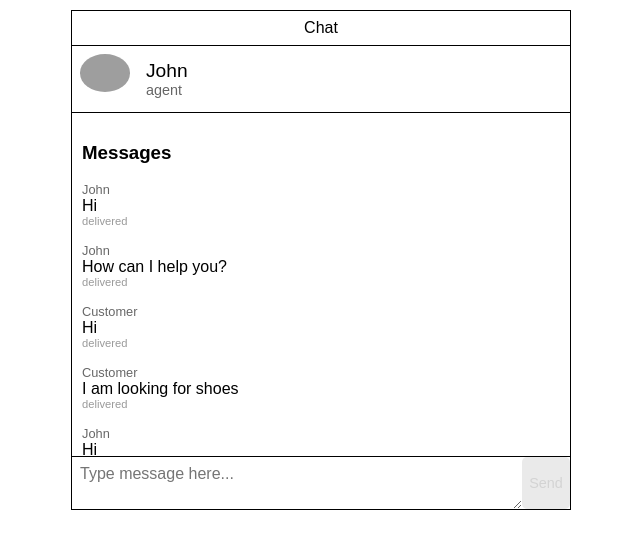
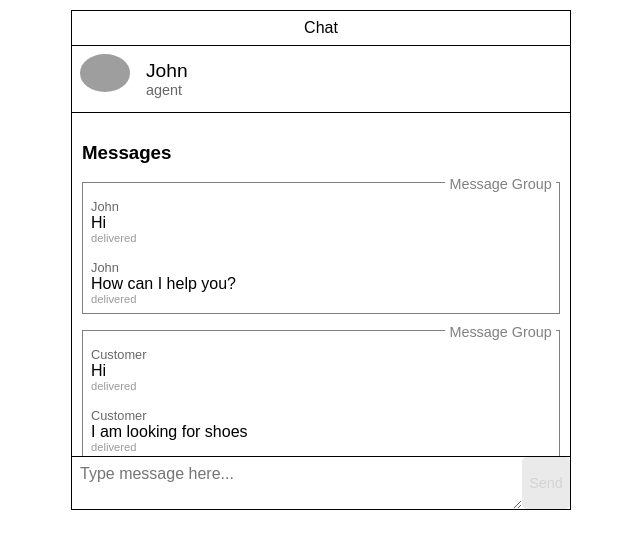
Before and after one commit to livechat/workshops-react-perf, a React (Create React App) app: page / in a window 1280 px wide. Shown: the top 548 px of the page, without its empty margins (319-959 px from the left). Built offline with nearby package versions, Linux system fonts and the light colour scheme; grey boxes are pictures that could not be loaded; what why-did-you-update would draw is missing.

Commit message:
added group styles

```diff
--- a/src/MessageList.js
+++ b/src/MessageList.js
@@ -7,11 +7,13 @@ class MessageList extends React.PureComponent {
     return (
       <div className="messageList">
         <h3>Messages</h3>
-        {messages.map(group => {
-          return group.map(messageId => (
-            <MessageListItem key={messageId} id={messageId} />
-          ));
-        })}
+        {messages.map(group => (
+          <div className="messageGroup">
+            {group.map(messageId => (
+              <MessageListItem key={messageId} id={messageId} />
+            ))}
+          </div>
+        ))}
       </div>
     );
   }
--- a/src/index.css
+++ b/src/index.css
@@ -28,6 +28,26 @@ textarea {
   border-top: 1px solid #000;
   border-bottom: 1px solid #000;
   padding: 10px;
+}
+
+.messageGroup {
+  border: 1px solid gray;
+  margin: 0 0 1em;
+  padding: 0 0.5em 0.5em;
+  position: relative;
+  display: flex;
+  flex-direction: column;
+}
+
+.messageGroup:before {
+  content: "Message Group";
+  position: absolute;
+  top: -0.5em;
+  right: 0.2em;
+  padding: 0 0.3em;
+  background: white;
+  color: gray;
+  font-size: 0.9em;
 }
 
 .messageInput {
```
